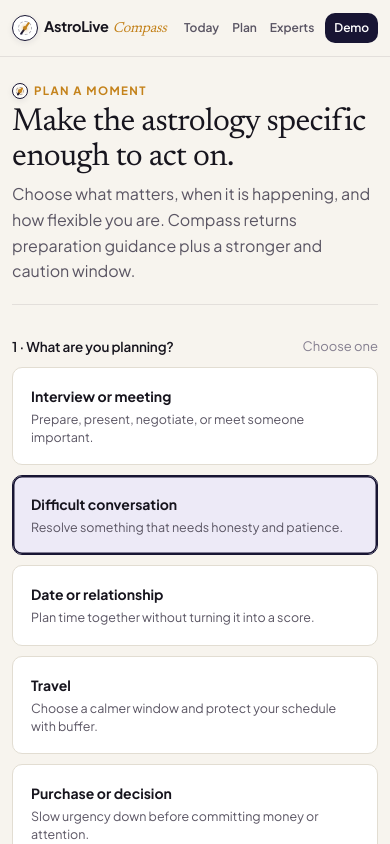
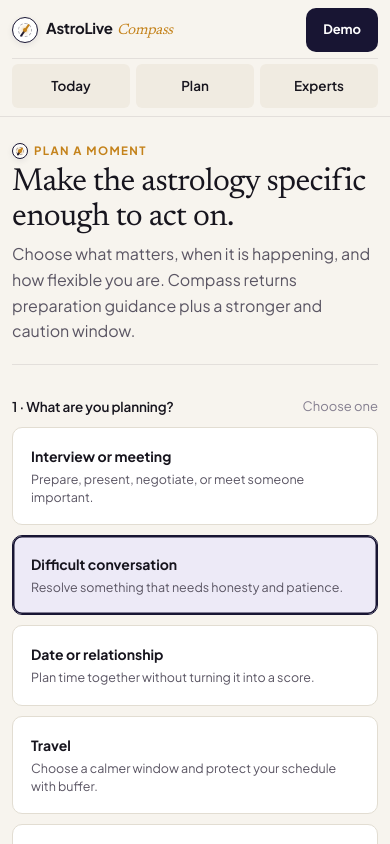
Before and after one commit to lookslikesanta/astrolive, a Next.js app: page /plan in a window 390 px wide. Shown: the top 844 px of the page. Built offline with nearby package versions, Linux system fonts and the light colour scheme.

Commit message:
Refine mobile navigation touch targets and correct handoff copy

```diff
--- a/src/app/experts/page.tsx
+++ b/src/app/experts/page.tsx
@@ -57,7 +57,7 @@ export default async function ExpertsPage({ searchParams }: ExpertsPageProps) {
           >
             <div>
               <div style={{ fontSize: 11.5, fontWeight: 700, textTransform: "uppercase", letterSpacing: "0.08em", color: "var(--primary)" }}>
-                Carrying Context For
+                Planned Moment Context
               </div>
               <h2
                 className="font-display"
@@ -87,7 +87,7 @@ export default async function ExpertsPage({ searchParams }: ExpertsPageProps) {
                   border: "1px solid rgba(24, 21, 51, 0.1)",
                 }}
               >
-                Context preserved
+                Local reference
               </span>
             </div>
           </div>
@@ -194,7 +194,7 @@ export default async function ExpertsPage({ searchParams }: ExpertsPageProps) {
                 Want to refine your timing first?
               </div>
               <div className="meta" style={{ marginTop: 2 }}>
-                Your moment context is saved. You can return to the planner or check today&apos;s briefing.
+                Your planned moment is saved in this browser. You can return to the planner or check today&apos;s briefing.
               </div>
             </div>
 
--- a/src/app/globals.css
+++ b/src/app/globals.css
@@ -210,16 +210,22 @@ button:disabled {
   position: sticky;
   top: 0;
   z-index: 40;
-  background: rgba(247, 244, 238, 0.94);
+  background: rgba(247, 244, 238, 0.96);
   backdrop-filter: blur(14px);
   border-bottom: 1px solid var(--border-hairline);
 }
 
-.header-row {
-  height: 66px;
+.header-container {
   display: flex;
   align-items: center;
   justify-content: space-between;
+  min-height: 66px;
+  gap: 20px;
+}
+
+.header-primary-row {
+  display: flex;
+  align-items: center;
   gap: 20px;
 }
 
@@ -230,6 +236,7 @@ button:disabled {
   font-weight: 700;
   font-size: 17px;
   letter-spacing: -0.02em;
+  min-height: 44px;
 }
 
 .brand-accent {
@@ -240,6 +247,10 @@ button:disabled {
   margin-left: 2px;
 }
 
+.header-actions {
+  display: none;
+}
+
 .nav-links {
   display: flex;
   align-items: center;
@@ -247,7 +258,11 @@ button:disabled {
 }
 
 .nav-link {
-  padding: 8px 14px;
+  min-height: 44px;
+  display: inline-flex;
+  align-items: center;
+  justify-content: center;
+  padding: 0 14px;
   border-radius: var(--radius-xs);
   color: var(--foreground-muted);
   font-size: 14px;
@@ -639,25 +654,21 @@ button:disabled {
   .section {
     padding: 40px 0;
   }
-  .header-row {
-    height: 60px;
+  .header-container {
+    min-height: 60px;
     gap: 12px;
   }
   .brand {
-    font-size: 15.5px;
+    font-size: 16px;
     gap: 8px;
   }
   .nav-links {
-    gap: 2px;
+    gap: 4px;
   }
   .nav-link {
-    padding: 6px 9px;
-    font-size: 13px;
-  }
-  .btn-sm {
-    min-height: 32px;
-    padding: 0 10px;
-    font-size: 12.5px;
+    min-height: 44px;
+    padding: 0 11px;
+    font-size: 13.5px;
   }
   .time-slot {
     grid-template-columns: 75px 1fr;
@@ -676,25 +687,63 @@ button:disabled {
   .container, .narrow {
     width: min(calc(100% - 24px), var(--max));
   }
-  .header-row {
-    height: 56px;
+  .header-container {
+    flex-direction: column;
+    align-items: stretch;
+    padding-top: 8px;
+    padding-bottom: 8px;
     gap: 6px;
   }
+  .header-primary-row {
+    display: flex;
+    align-items: center;
+    justify-content: space-between;
+    width: 100%;
+    min-height: 44px;
+  }
+  .header-actions {
+    display: flex;
+    align-items: center;
+  }
+  .desktop-demo-btn {
+    display: none;
+  }
+  .header-demo-btn {
+    min-height: 44px;
+    min-width: 72px;
+    padding: 0 14px;
+    font-size: 13px;
+    font-weight: 700;
+  }
   .brand {
-    font-size: 14.5px;
+    font-size: 15px;
+    gap: 8px;
+    min-height: 44px;
+  }
+  .nav-links {
+    display: grid;
+    grid-template-columns: 1fr 1fr 1fr;
+    width: 100%;
+    border-top: 1px solid var(--border-hairline);
+    padding-top: 5px;
     gap: 6px;
   }
-  .nav-links {
-    gap: 1px;
+  .nav-link {
+    min-height: 44px;
+    width: 100%;
+    display: flex;
+    align-items: center;
+    justify-content: center;
+    background: var(--surface-subtle);
+    border-radius: var(--radius-xs);
+    font-size: 13.5px;
+    font-weight: 600;
+    color: var(--foreground);
   }
-  .nav-link {
-    padding: 5px 6px;
-    font-size: 12px;
-  }
-  .btn-sm {
-    min-height: 30px;
-    padding: 0 8px;
-    font-size: 12px;
+  .nav-link:hover, .nav-link:active {
+    background: #ffffff;
+    color: var(--foreground);
+    box-shadow: 0 1px 4px rgba(0, 0, 0, 0.05);
   }
   .time-slot {
     grid-template-columns: 1fr;
@@ -710,11 +759,11 @@ button:disabled {
 
 @media (max-width: 375px) {
   .brand span {
-    font-size: 13.5px;
+    font-size: 14.5px;
   }
   .nav-link {
-    padding: 4px 4px;
-    font-size: 11.5px;
+    font-size: 13px;
+    padding: 0 2px;
   }
 }
 
--- a/src/app/page.tsx
+++ b/src/app/page.tsx
@@ -163,7 +163,7 @@ export default function HomePage() {
               </div>
               <h3 className="h3">Astrologer Handoff</h3>
               <p className="body" style={{ fontSize: 13.5 }}>
-                Carry your moment context directly into an AstroLive astrologer consultation when decisions deserve more depth.
+                Continue from your planned moment to an AstroLive astrologer when the decision deserves more depth.
               </p>
             </div>
           </div>
--- a/src/components/app-header.tsx
+++ b/src/components/app-header.tsx
@@ -1,6 +1,6 @@
 import Link from "next/link";
 
-export function CompassMark({ size = 30 }: { size?: number }) {
+export function CompassMark({ size = 26 }: { size?: number }) {
   return (
     <span
       className="compass-mark"
@@ -23,13 +23,20 @@ export function CompassMark({ size = 30 }: { size?: number }) {
 export function AppHeader() {
   return (
     <header className="site-header">
-      <div className="container header-row">
+      <div className="container header-container">
+        <div className="header-primary-row">
           <Link className="brand" href="/" aria-label="AstroLive Compass Home">
             <CompassMark size={26} />
             <span>
               AstroLive <span className="brand-accent">Compass</span>
             </span>
           </Link>
+          <div className="header-actions">
+            <Link className="btn btn-primary btn-sm header-demo-btn" href="/onboarding">
+              Demo
+            </Link>
+          </div>
+        </div>
         <nav className="nav-links" aria-label="Primary navigation">
           <Link className="nav-link" href="/today">
             Today
@@ -40,7 +47,7 @@ export function AppHeader() {
           <Link className="nav-link" href="/experts">
             Experts
           </Link>
-          <Link className="btn btn-primary btn-sm" href="/onboarding" style={{ marginLeft: 4 }}>
+          <Link className="btn btn-primary btn-sm desktop-demo-btn" href="/onboarding" style={{ marginLeft: 4 }}>
             Demo
           </Link>
         </nav>
```
Also changed, not shown: 1 other file (tests, documents, lock files or other folders). Lines whose indentation alone changed are shown as unchanged.
